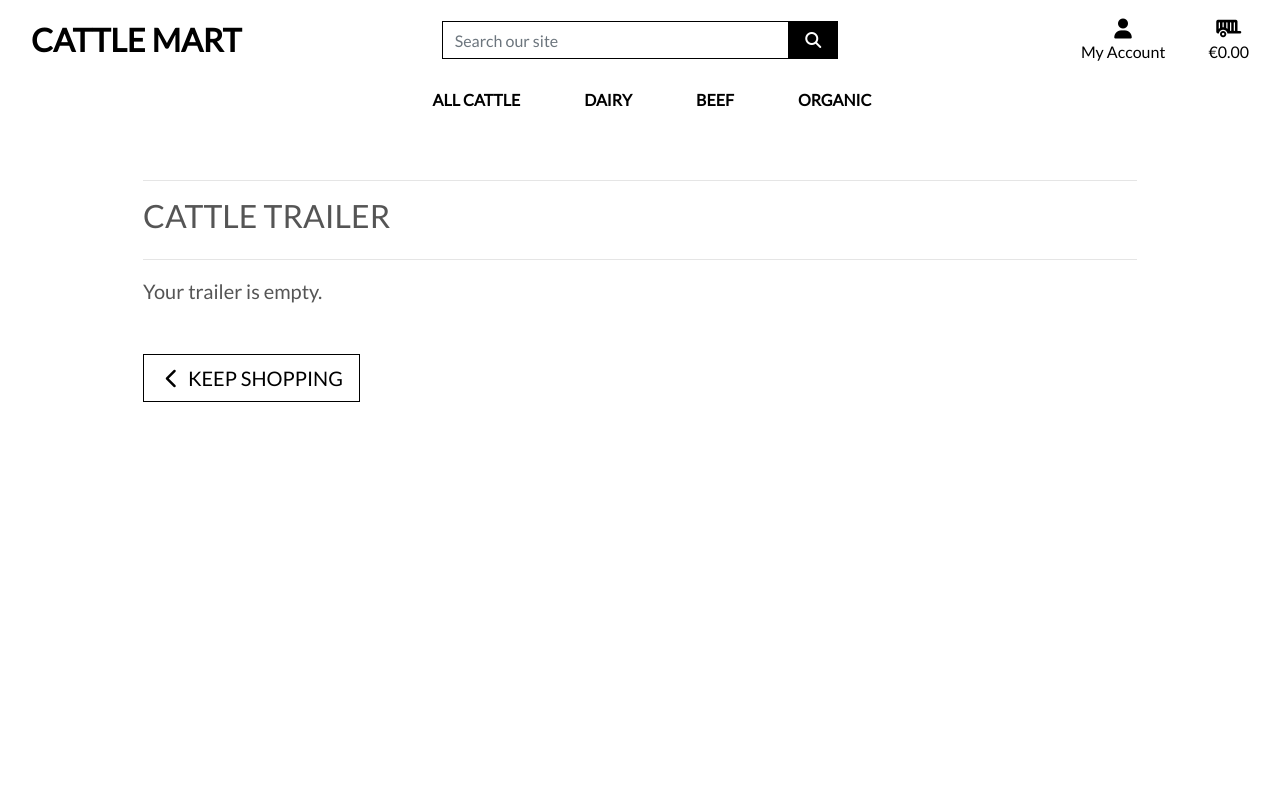
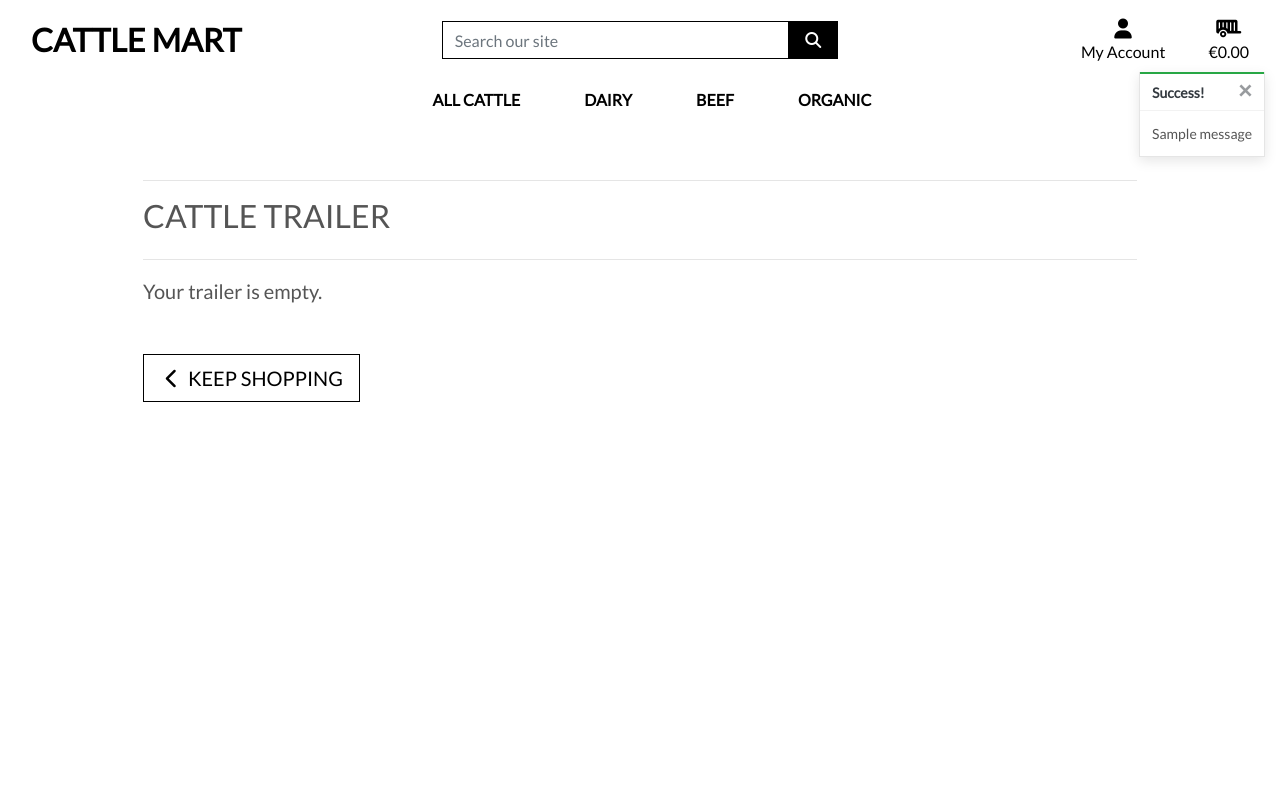
Before and after one commit to Farmer-Eds-Shed/Cattle-Mart, a Django app: page /trailer/ in a window 1280 px wide. Run offline with Django 3.2, Linux system fonts and the light colour scheme; tables that the repository leaves empty hold one stand-in row (values such as "Sample post"); one stand-in notice (Sample message) is shown; some libraries are stand-ins or nearby versions.

Commit message:
Add Toasts functionality

```diff
--- a/cattle_mart/settings.py
+++ b/cattle_mart/settings.py
@@ -79,6 +79,8 @@ TEMPLATES = [
         },
     },
 ]
+
+MESSAGE_STORAGE = 'django.contrib.messages.storage.session.SessionStorage'
 
 AUTHENTICATION_BACKENDS = [
     # Needed to login by username in Django admin, regardless of `allauth`
--- a/static/css/base.css
+++ b/static/css/base.css
@@ -76,6 +76,23 @@ body {
     border: 1px solid black !important;
 }
 
+/* ------------------------------- bootstrap toasts */
+
+.message-container {
+    position: fixed;
+    top: 72px;
+    right: 15px;
+    z-index: 99999999999;
+}
+
+.custom-toast {
+    overflow: visible;
+}
+
+.toast-capper {
+    height: 2px;
+}
+
 /* -------------------------------- Media Queries */
 
 /* Slightly larger container on xl screens */
--- a/templates/base.html
+++ b/templates/base.html
@@ -84,8 +84,8 @@
                             <div class="text-center">
                                 <div><i class="fas fa-trailer fa-lg"></i></div>
                                 <p class="my-0">
-                                    {% if grand_total %}
-                                        ${{ grand_total|floatformat:2 }}
+                                    {% if total %}
+                                        €{{ total|floatformat:2 }}
                                     {% else %}
                                         €0.00
                                     {% endif %}
@@ -113,7 +113,21 @@
     </header>
 
     {% if messages %}
-        <div class="message-container"></div>
+        <div class="message-container">
+            {% for message in messages %}
+                {% with message.level as level %}
+                    {% if level == 40 %}
+                        {% include 'includes/toasts/toast_error.html' %}
+                    {% elif level == 30 %}
+                        {% include 'includes/toasts/toast_warning.html' %}
+                    {% elif level == 25 %}
+                        {% include 'includes/toasts/toast_success.html' %}
+                    {% else %}
+                        {% include 'includes/toasts/toast_info.html' %}
+                    {% endif %}
+                {% endwith %}
+            {% endfor %}
+        </div>
     {% endif %}
 
     {% block page_header %}
@@ -123,6 +137,9 @@
     {% endblock %}
 
     {% block postloadjs %}
+    <script type="text/javascript">
+        $('.toast').toast('show');
+    </script>
     {% endblock %}
 
 
--- /dev/null
+++ b/templates/includes/toasts/toast_success.html
@@ -0,0 +1,13 @@
+<div class="toast custom-toast rounded-0 border-top-0" data-autohide="false">
+    <div class="arrow-up arrow-success"></div>
+    <div class="w-100 toast-capper bg-success"></div>
+    <div class="toast-header bg-white text-dark">
+        <strong class="mr-auto">Success!</strong>
+        <button type="button" class="ml-2 mb-1 close text-dark" data-dismiss="toast" aria-label="Close">
+            <span aria-hidden="true">&times;</span>
+        </button>
+    </div>
+    <div class="toast-body bg-white">
+        {{ message }}
+    </div>
+</div>
--- a/trailer/views.py
+++ b/trailer/views.py
@@ -1,4 +1,6 @@
 from django.shortcuts import render, redirect, reverse, HttpResponse
+from django.contrib import messages
+from cattle.models import Cattle
 
 # Create your views here.
 
@@ -13,13 +15,14 @@ def add_to_trailer(request, cattle_id):
 
     redirect_url = request.POST.get('redirect_url')
     trailer = request.session.get('trailer', {})
-
+    animal = Cattle.objects.get(pk=cattle_id)
     quantity = int(request.POST.get('quantity'))
 
     if cattle_id in list(trailer.keys()):
         trailer[cattle_id] += quantity
     else:
         trailer[cattle_id] = quantity
+        messages.success(request, f'Added {animal.stock_type} to your trailer')
 
     request.session['trailer'] = trailer
     print(request.session['trailer'])
@@ -30,13 +33,15 @@ def adjust_trailer(request, cattle_id):
     """Adjust the quantity of the specified product to the specified amount"""
 
     quantity = int(request.POST.get('quantity'))
-
+    animal = Cattle.objects.get(pk=cattle_id)
     trailer = request.session.get('trailer', {})
 
     if quantity > 0:
         trailer[cattle_id] = quantity
+        messages.success(request, f'Updated {animal.stock_type} in your trailer')
     else:
         trailer.pop(cattle_id)
+        messages.success(request, f'Removed {animal.stock_type} from your trailer')
 
     request.session['trailer'] = trailer
     return redirect(reverse('view_trailer'))
@@ -47,8 +52,9 @@ def remove_from_trailer(request, cattle_id):
 
     try:
         trailer = request.session.get('trailer', {})
-
+        animal = Cattle.objects.get(pk=cattle_id)
         trailer.pop(cattle_id)
+        messages.success(request, f'Removed {animal.stock_type} from your trailer')
 
         request.session['trailer'] = trailer
         return HttpResponse(status=200)
```
Also changed, not shown: templates/includes/toasts/toast_error.html (added, +13 -0 lines), templates/includes/toasts/toast_info.html (added, +13 -0 lines), templates/includes/toasts/toast_warning.html (added, +13 -0 lines).
